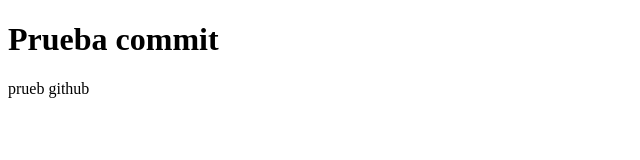
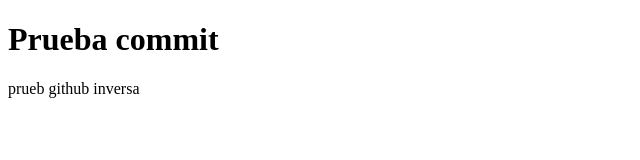
Before and after one commit to chukita/grupo12, a plain HTML site: page index.html in a window 1280 px wide. Shown: the full height of the page, 0-640 px from the left. Drawn offline with Linux system fonts and the light colour scheme.

Commit message:
Update index.html

```diff
--- a/index.html
+++ b/index.html
@@ -8,6 +8,6 @@
 </head>
 <body>
     <h1>Prueba commit</h1>
-    <p>prueb github</p>
+    <p>prueb github inversa</p>
 </body>
 </html>
```
